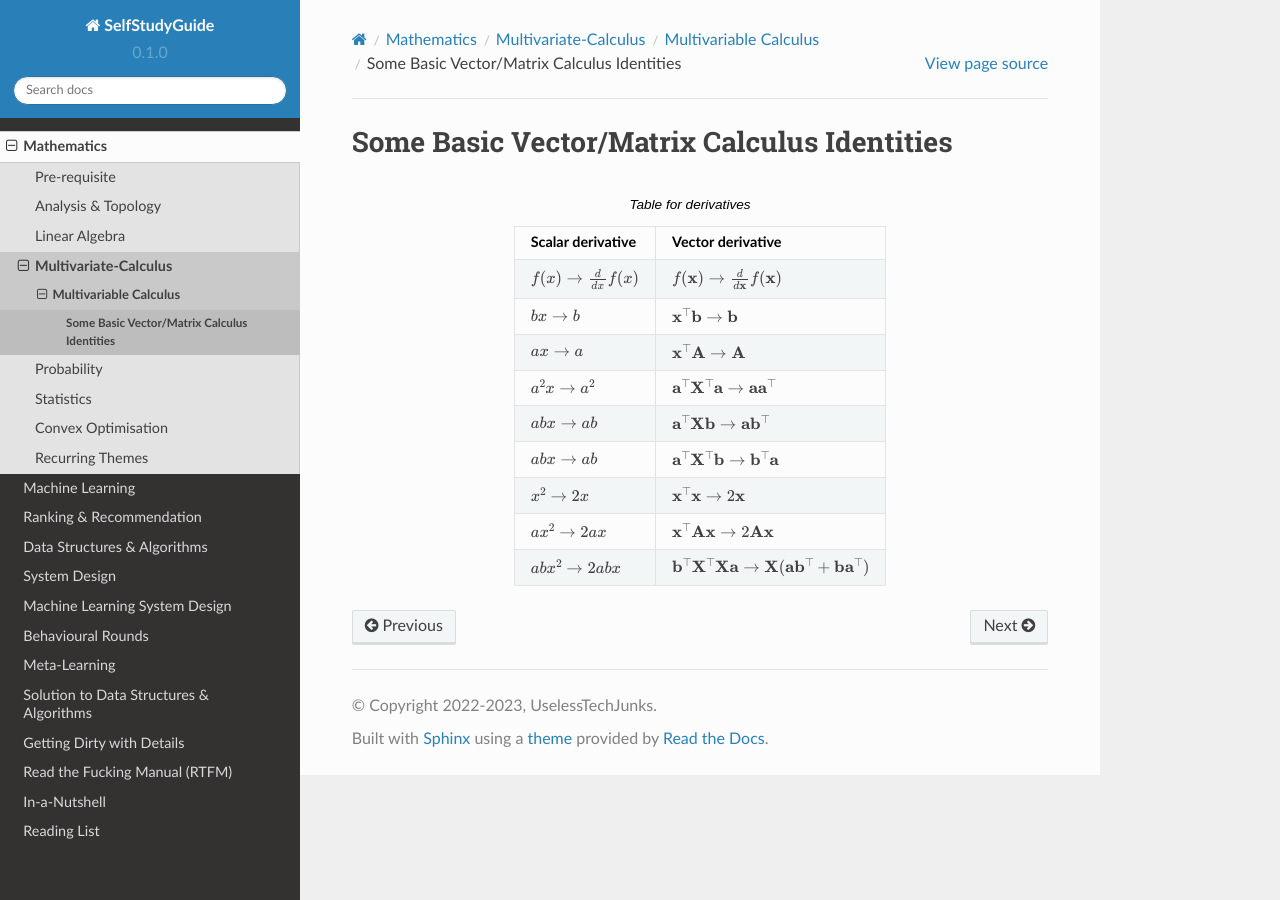
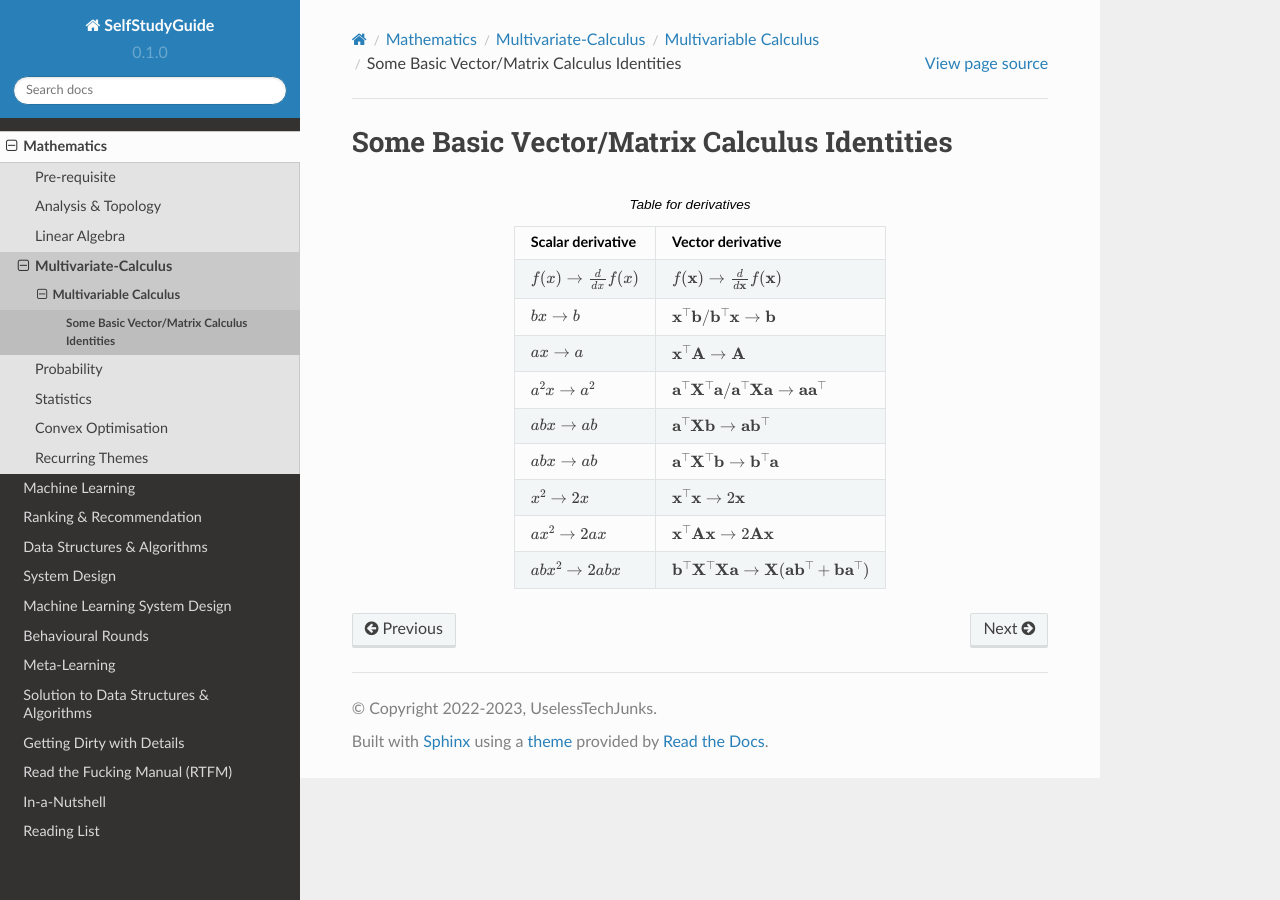
Before and after one commit to uselesstechjunks/leetcode, a Sphinx documentation site: the page built from docs/source/math/calc3/useful.rst, in a window 1280 px wide. Built offline with Sphinx 7.4.7 and the Read the Docs theme 2.0.0, drawn with Linux system fonts in a browser that asks for light colours.

Commit message:
Update useful.rst

```diff
--- a/docs/source/math/calc3/useful.rst
+++ b/docs/source/math/calc3/useful.rst
@@ -7,9 +7,9 @@ Some Basic Vector/Matrix Calculus Identities
 	:align: center
 
 	:math:`f(x)\to\frac{\mathop{d}}{\mathop{dx}}f(x)`, :math:`f(\mathbf{x})\to\frac{\mathop{d}}{\mathop{d\mathbf{x}}}f(\mathbf{x})`
-	:math:`bx\to b`, :math:`\mathbf{x}^\top\mathbf{b}\to \mathbf{b}`
+	:math:`bx\to b`, :math:`\mathbf{x}^\top\mathbf{b}/\mathbf{b}^\top\mathbf{x}\to \mathbf{b}`
 	:math:`ax\to a`, :math:`\mathbf{x}^\top\mathbf{A}\to \mathbf{A}`
-	:math:`a^2x\to a^2`, :math:`\mathbf{a}^\top\mathbf{X}^\top\mathbf{a}\to \mathbf{a}\mathbf{a}^\top`
+	:math:`a^2x\to a^2`, :math:`\mathbf{a}^\top\mathbf{X}^\top\mathbf{a}/\mathbf{a}^\top\mathbf{X}\mathbf{a}\to \mathbf{a}\mathbf{a}^\top`
 	:math:`abx\to ab`, :math:`\mathbf{a}^\top\mathbf{X}\mathbf{b}\to \mathbf{a}\mathbf{b}^\top`
 	:math:`abx\to ab`, :math:`\mathbf{a}^\top\mathbf{X}^\top\mathbf{b}\to \mathbf{b}^\top\mathbf{a}`
 	:math:`x^2\to 2x`, :math:`\mathbf{x}^\top\mathbf{x}\to 2\mathbf{x}`
```
